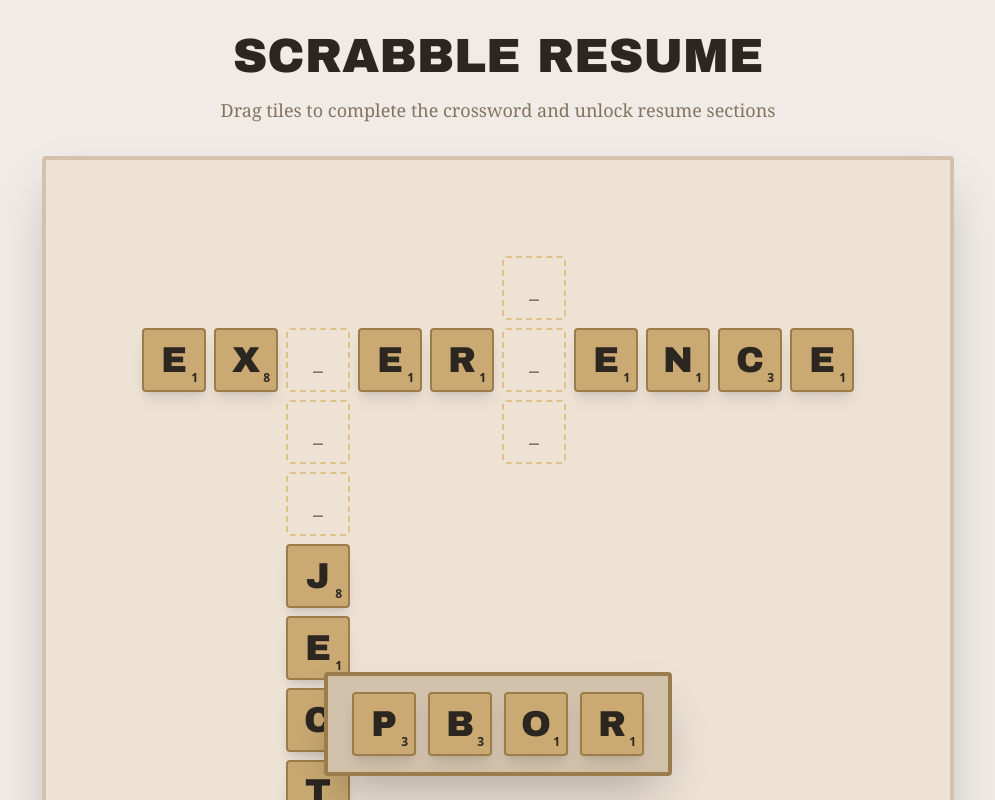
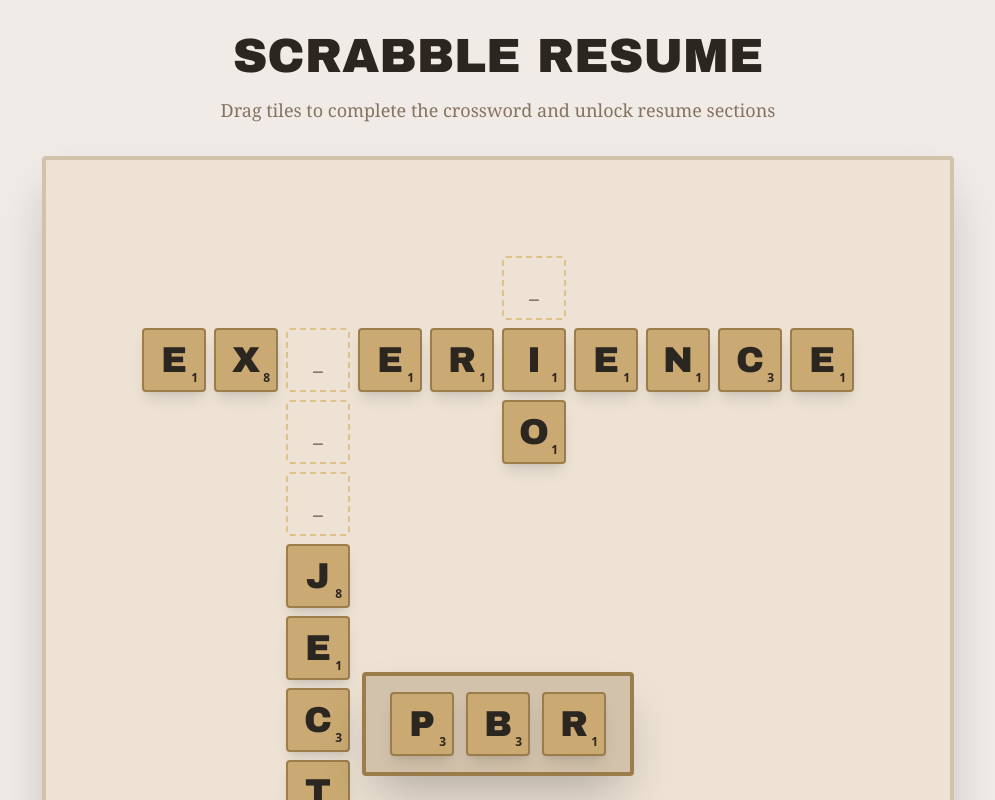
Before and after one commit to jeremiahjthomas/resume, a React (Vite) app: page / in a window 1280 px wide. Shown: the top 800 px of the page, without its empty margins (142-1137 px from the left). Built offline with nearby package versions, Linux system fonts and the light colour scheme; the HTML template or start-up script is replaced by a standard one.

Commit message:
Fix initial tile placement

```diff
--- a/src/pages/Index.tsx
+++ b/src/pages/Index.tsx
@@ -19,7 +19,7 @@ const BIO = "BIO";
 
 const Index = () => {
   const [openSection, setOpenSection] = useState<string | null>(null);
-  const [availableTiles, setAvailableTiles] = useState<string[]>(["P", "B", "O", "R"]);
+  const [availableTiles, setAvailableTiles] = useState<string[]>(["P", "B", "R"]);
   const [draggedTile, setDraggedTile] = useState<string | null>(null);
 
   // Track which letters are placed for each word
@@ -28,9 +28,9 @@ const Index = () => {
     projects: Set<number>;
     bio: Set<number>;
   }>({
-    experience: new Set([0, 1, 3, 4, 6, 7, 8, 9]), // All except P at index 2 and I at index 5
+    experience: new Set([0, 1, 3, 4, 5, 6, 7, 8, 9]), // All except P at index 2 (I at index 5 is placed)
     projects: new Set([3, 4, 5, 6, 7]), // Missing P(0), R(1), O(2)
-    bio: new Set(), // All missing: B(0), I(1), O(2) - but I is shared with EXPERIENCE
+    bio: new Set([1, 2]), // I(1) shared with EXPERIENCE and O(2) are placed, only B(0) missing
   });
 
   // Create the crossword grid
```
